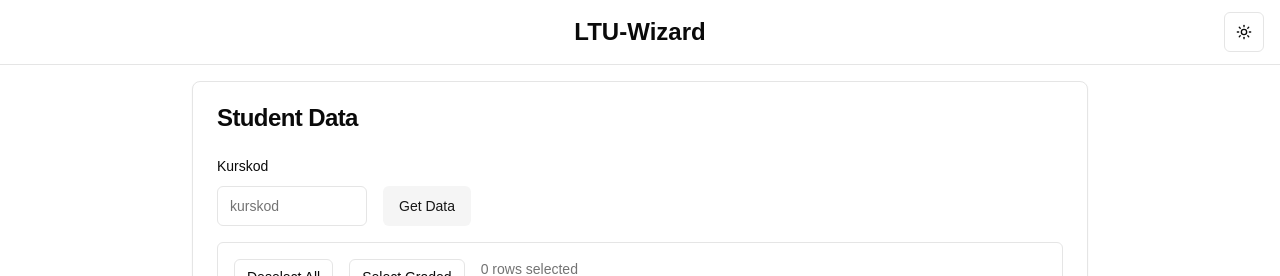
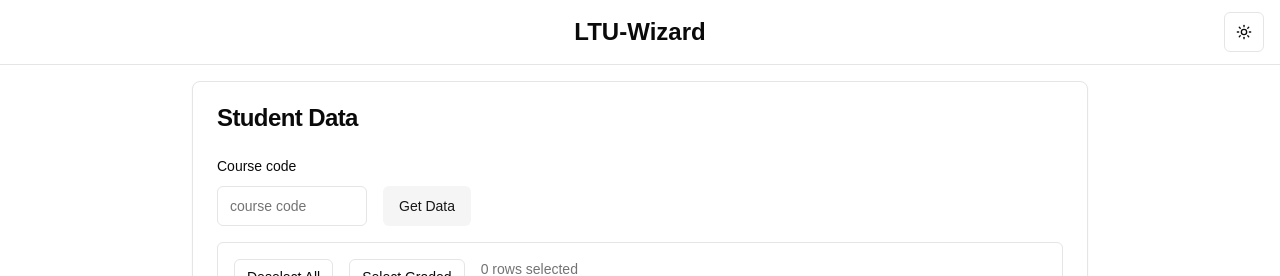
Before and after one commit to eltondeboer/LTU-Wizard, a Next.js app: page / in a window 1280 px wide. Shown: the top 276 px of the page. Built offline with nearby package versions, Linux system fonts and the light colour scheme.

Commit message:
changed some text to english

```diff
--- a/src/app/page.tsx
+++ b/src/app/page.tsx
@@ -106,7 +106,7 @@ export default function Home() {
 
   const handleGetData = async (): Promise<void> => {
     if (!kurskod.trim()) {
-      showDialog('Error', 'Please enter a kurskod', true)
+      showDialog('Error', 'Please enter a course code', true)
       return
     }
 
@@ -379,12 +379,12 @@ export default function Home() {
               <div className="flex space-x-4 items-end">
                 <div className="space-y-2">
                   <label htmlFor="kurskod" className="text-sm font-medium">
-                    Kurskod
+                    Course code
                   </label>
                   <Input
                     id="kurskod"
                     type="text"
-                    placeholder="kurskod"
+                    placeholder="course code"
                     value={kurskod}
                     onChange={(e: React.ChangeEvent<HTMLInputElement>) => setKurskod(e.target.value)}
                     className="max-w-[150px]"
@@ -400,14 +400,14 @@ export default function Home() {
                 {assignments.length > 0 && (
                   <div className="space-y-2">
                     <label className="text-sm font-medium">
-                      Uppgift i Canvas
+                      Assignment in Canvas
                     </label>
                     <Select
                       value={selectedAssignment}
                       onValueChange={handleAssignmentChange}
                     >
                       <SelectTrigger className="w-[200px]">
-                        <SelectValue placeholder="Välj uppgift" />
+                        <SelectValue placeholder="Choose assignment" />
                       </SelectTrigger>
                       <SelectContent>
                         {assignments.map((assignment) => (
@@ -422,7 +422,7 @@ export default function Home() {
                 {ladokModules.length > 0 && (
                   <div className="space-y-2">
                     <label className="text-sm font-medium">
-                      Modul i Ladok
+                      Module in Ladok
                     </label>
                     <Select
                       value={selectedLadokModule}
@@ -437,7 +437,7 @@ export default function Home() {
                           "border-red-500 ring-red-500"
                         )}
                       >
-                        <SelectValue placeholder="Välj modul" />
+                        <SelectValue placeholder="Choose module" />
                       </SelectTrigger>
                       <SelectContent>
                         {ladokModules.map((module) => (
```
